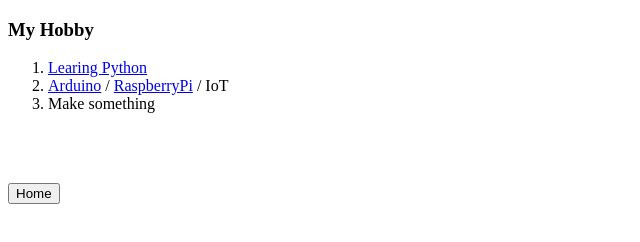
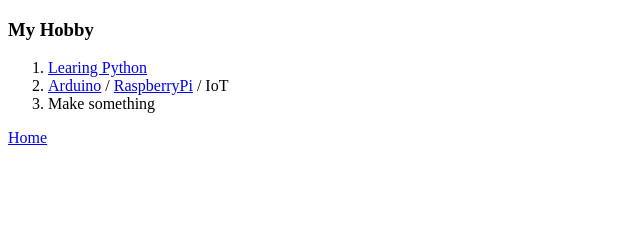
Before and after one commit to Hyun5/cv, a plain HTML site: page hobbies.html in a window 1280 px wide. Shown: the whole page, without its empty margins (0-640 px from the left). Drawn offline with Linux system fonts and the light colour scheme.

Commit message:
Home link fixed

```diff
--- a/hobbies.html
+++ b/hobbies.html
@@ -11,9 +11,6 @@
       <li><a href="https://www.arduino.cc/">Arduino</a> / <a href="https://www.raspberrypi.com/">RaspberryPi</a> / IoT</li>
       <li>Make something</li>
     </ol>
-    <form class="" action="index.html" method="post">
-      <br><br><br>
-      <input type="submit" name="" value="Home">
-    </form>
+    <a href="index.html">Home</a>
   </body>
 </html>
```
Also changed, not shown: contact-me.html (+2 -4 lines).
